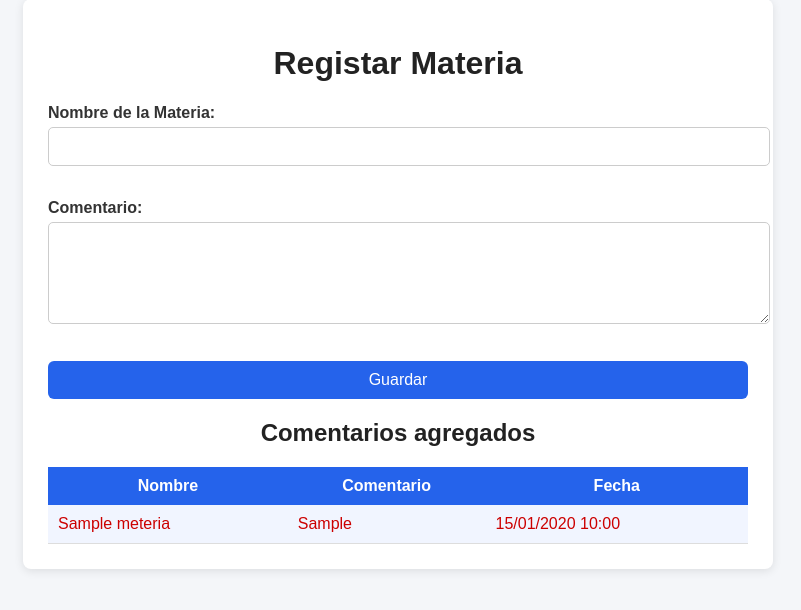
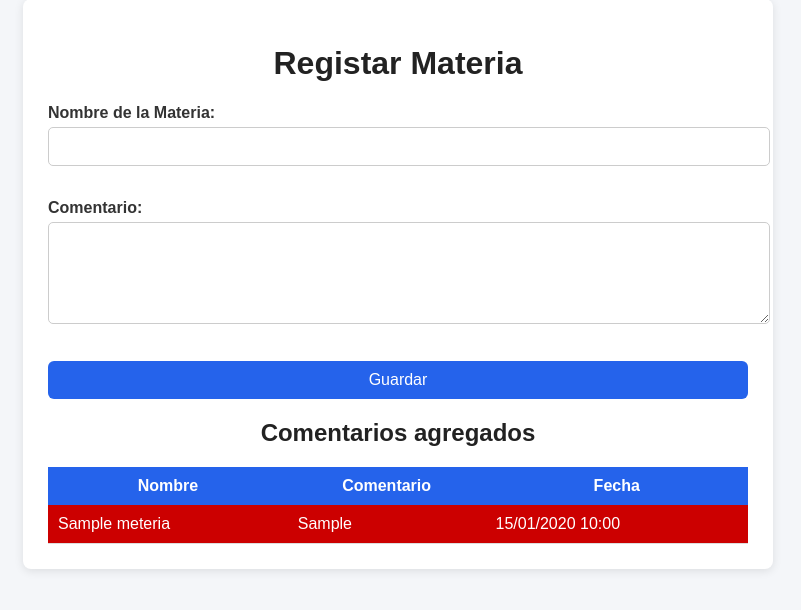
Before and after one commit to Fernando664/REPO_CHRISTIAN, a Django app: page / in a window 1280 px wide. Shown: the part 21-631 px from the top of the page, without its empty margins (242-1043 px from the left). Run offline with Django 5.2, Linux system fonts and the light colour scheme; tables that the repository leaves empty hold one stand-in row (values such as "Sample post").

Commit message:
Cambios en el diseño de la tabla

```diff
--- a/materias/static/style.css
+++ b/materias/static/style.css
@@ -85,7 +85,7 @@ tr:hover td {
   background: #e0e9ff;
 }
 
-/* filas con fecha anterior a 2025 */
 tr.old td {
-  color: #cc0000;
+  background: #cc0000;
+  color: #ffffff;
 }
```
